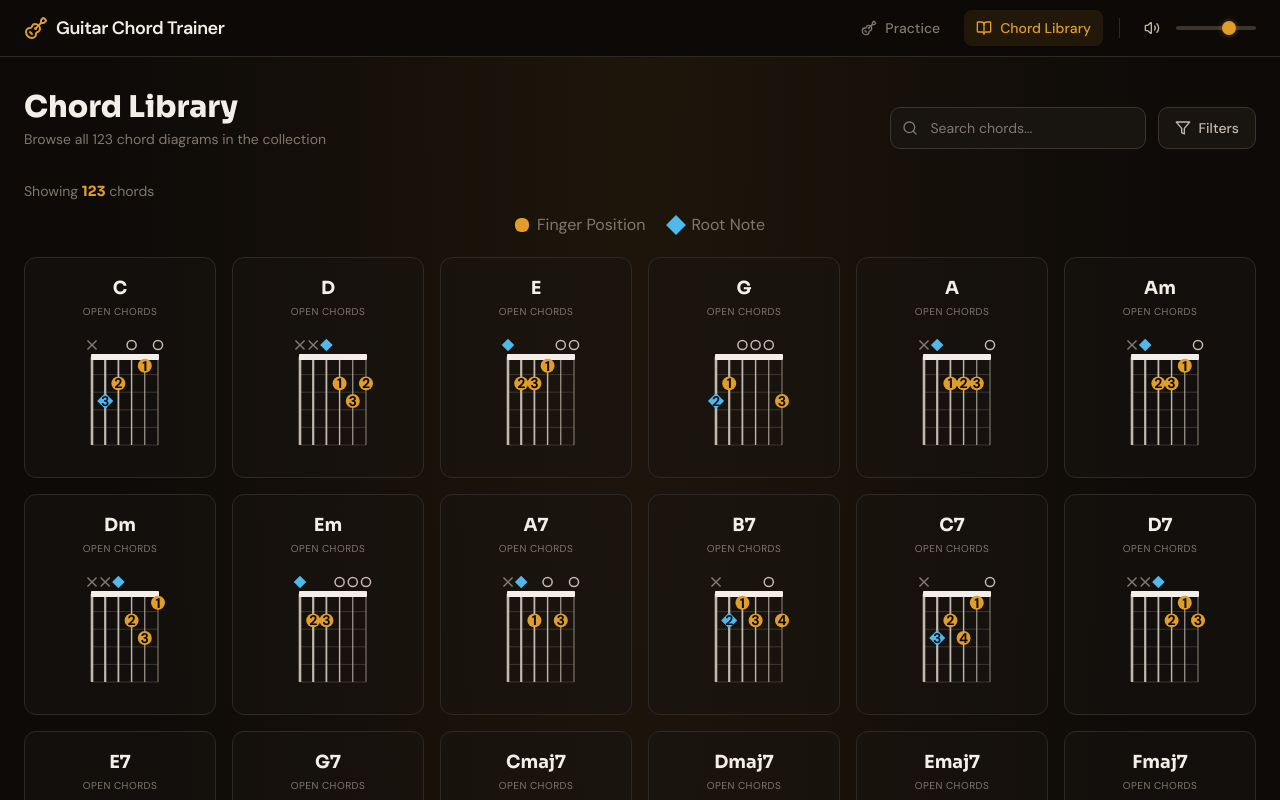
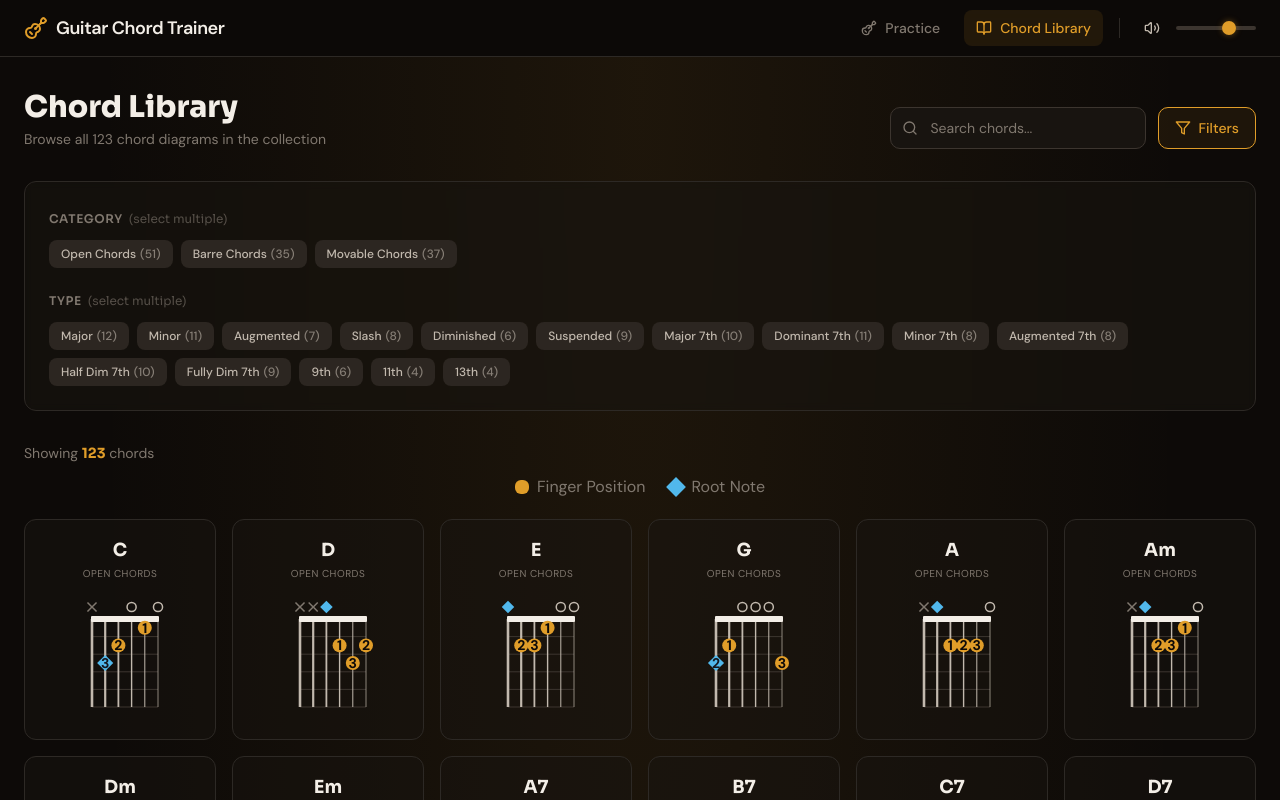
Before and after one commit to randysoller/FretMaster, a React (Vite) app: page /library in a window 1280 px wide. Shown: the top 800 px of the page. Built offline with nearby package versions, Linux system fonts and the light colour scheme.

Commit message:
Show chord library filters by default

```diff
--- a/src/pages/ChordLibrary.tsx
+++ b/src/pages/ChordLibrary.tsx
@@ -14,7 +14,7 @@ export default function ChordLibrary() {
   const [filterCategories, setFilterCategories] = useState<Set<ChordCategory>>(new Set());
   const [filterTypes, setFilterTypes] = useState<Set<ChordType>>(new Set());
   const [filterBarreRoots, setFilterBarreRoots] = useState<Set<BarreRoot>>(new Set());
-  const [showFilters, setShowFilters] = useState(false);
+  const [showFilters, setShowFilters] = useState(true);
   const { playChord } = useChordAudio();
   const [selectedChord, setSelectedChord] = useState<ChordData | null>(null);
   const closeModal = useCallback(() => setSelectedChord(null), []);
```
